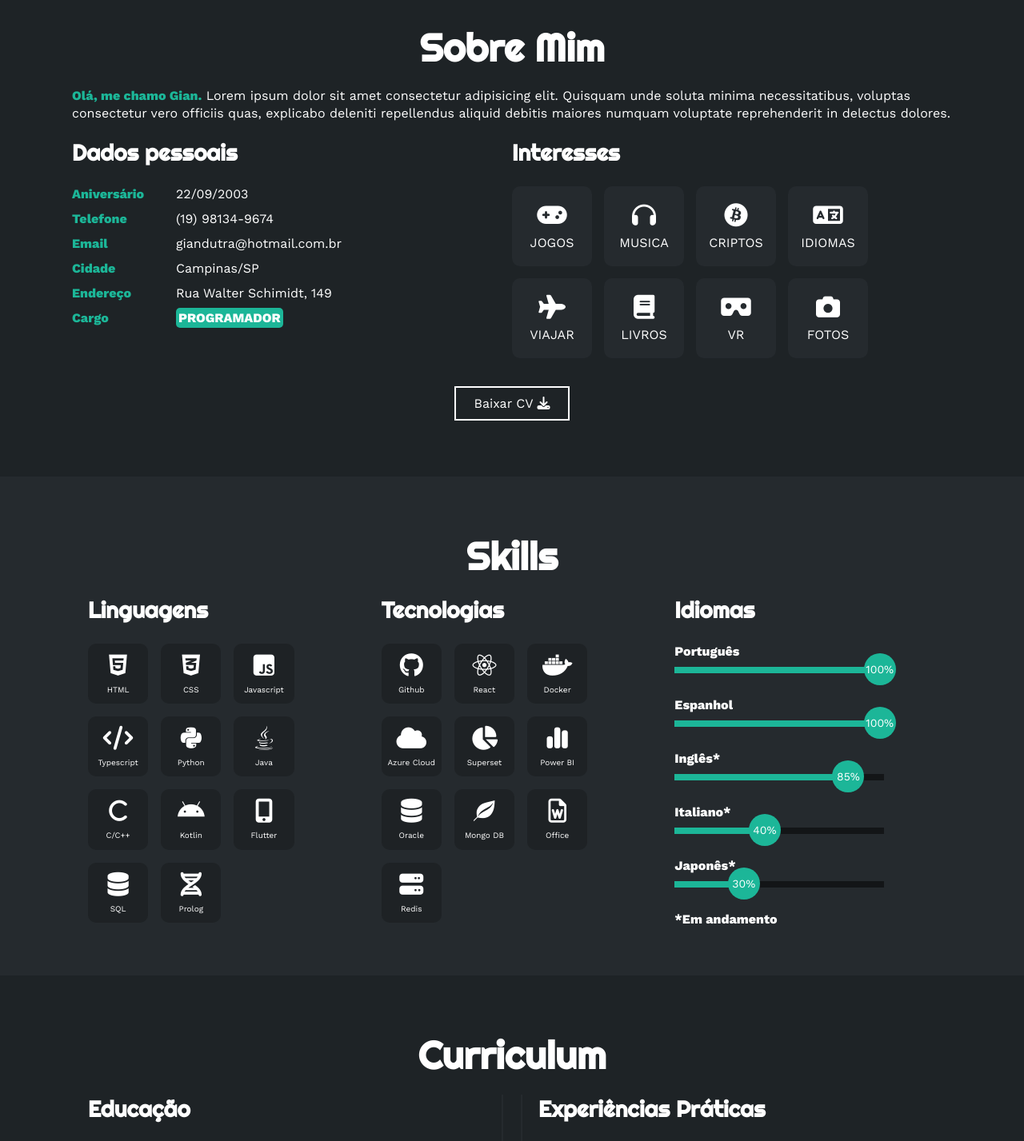
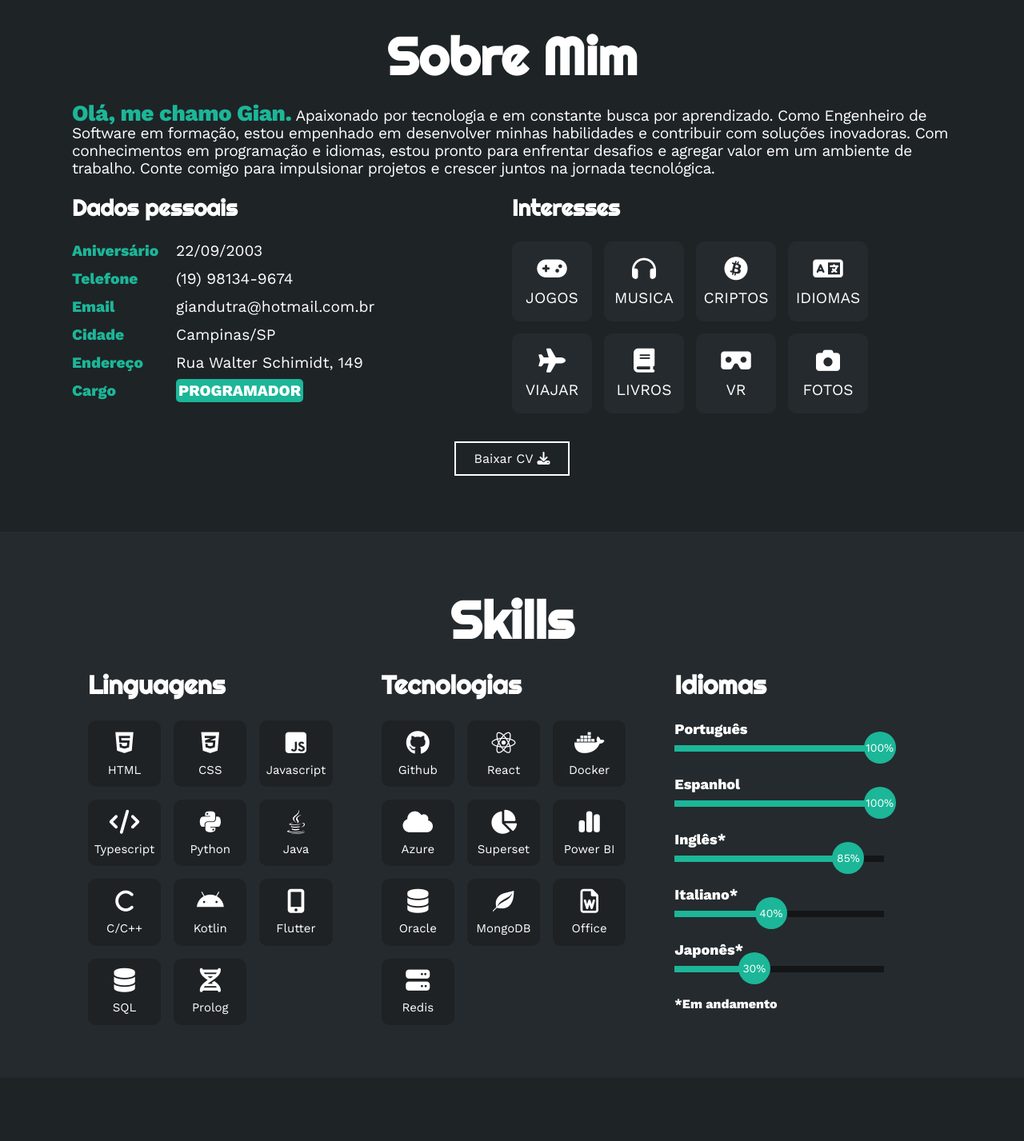
Before and after one commit to GianDutra/meu_portfolio, a React (Create React App) app: page / in a window 1280 px wide. Shown: the part 840-2267 px from the top of the page at 80% size. Built offline with nearby package versions, Linux system fonts and the light colour scheme.

Commit message:
Aumentando fonte/tamanho de tudo

```diff
--- a/src/assets/css/styles.css
+++ b/src/assets/css/styles.css
@@ -159,9 +159,10 @@ body {
 .sobremi .contenido-seccion{
     max-width: 1100px;
     margin: auto;
+
 }
 .sobremi h2{
-    font-size: 48px;
+    font-size: 65px;
     font-family: 'Righteous';
     text-align: center;
     padding: 20px 0;
@@ -171,11 +172,19 @@ body {
     font: 18px;
     line-height: 22px;
     margin-bottom: 20px;
+    letter-spacing: -0.5px;
 }
 .sobremi .contenido-seccion p span{
     color: #1CB698;
     font-weight: bold;
+    font-size: 28px;
+
 }
+
+.sobremi .contenido-seccion {
+    font-size: 1.20rem;
+}
+
 .sobremi .fila{
     display: flex;
 }
@@ -272,7 +281,7 @@ body {
     margin: auto;
 }
 .skills h2{
-    font-size: 48px;
+    font-size: 65px;
     font-family: 'Righteous';
     text-align: center;
     padding: 20px 0;
@@ -287,7 +296,7 @@ body {
 }
 
 .skills .fila .col h3{
-    font-size: 28px;
+    font-size: 32px;
     font-family: 'Righteous';
     margin-bottom: 25px;
 }
@@ -295,6 +304,7 @@ body {
     font-weight: bold;
     display: block;
     margin-bottom: 10px;
+    font-size: 18px;
 }
 .skills .skill .barra-skill{
     height: 8px;
@@ -323,6 +333,7 @@ body {
     font-size: 14px;
 }
 
+
 .em-andamento {
     font-weight: bold;
 }
@@ -335,7 +346,7 @@ body {
 }
 
 .skills .fila .col_linguagem h3{
-    font-size: 28px;
+    font-size: 32px;
     font-family: 'Righteous';
     margin-bottom: 25px;
 }
@@ -347,13 +358,13 @@ body {
 }
 
 .skills .col_linguagem .linguagens .text{
-    font-size: 10px;
+    font-size: 15px;
 }
 
 .skills .col_linguagem .linguagens{
     width: calc(33.33% - 15px);
-    width: 4.7rem;
-    height: 4.7rem;
+    width: 5.7rem;
+    height: 5.2rem;
     background-color: #1E2225;
     border-radius: 10px;
     margin: 0 1rem 1rem 0;
@@ -417,7 +428,7 @@ body {
 }
 @keyframes italiano {
     0%{width: 0%;}
-    100%{width: 45%;}
+    100%{width: 48%;}
 }
 
 .skills .skill .japones{
@@ -426,7 +437,7 @@ body {
 }
 @keyframes japones {
     0%{width: 0%;}
-    100%{width: 35%;}
+    100%{width: 40%;}
 }
 
 
@@ -441,7 +452,7 @@ body {
     margin: auto;
 }
 .curriculum h2{
-    font-size: 48px;
+    font-size: 65px;
     font-family: 'Righteous';
     text-align: center;
     padding: 20px 0;
@@ -456,7 +467,7 @@ body {
     padding: 0 20px;
 }
 .curriculum .fila .col h3{
-    font-size: 28px;
+    font-size: 34px;
     font-family: 'Righteous';
     margin-bottom: 25px;
 }
@@ -473,7 +484,7 @@ body {
     position: relative;
 }
 .curriculum .fila .item h4{
-    font-size: 20px;
+    font-size: 24px;
     margin-bottom: 10px;
 }
 .curriculum .fila .item .casa{
@@ -547,7 +558,7 @@ body {
     margin: auto;
 }
 .portfolio h2{
-    font-size: 48px;
+    font-size: 65px;
     font-family: 'Righteous';
     text-align: center;
     padding: 20px 0;
@@ -613,7 +624,7 @@ body {
     margin: auto;
 }
 .contacto h2{
-    font-size: 48px;
+    font-size: 65px;
     font-family: 'Righteous';
     text-align: center;
     padding: 20px 0;
--- a/src/components/AboutMe/index.js
+++ b/src/components/AboutMe/index.js
@@ -5,8 +5,9 @@ const AboutMe = () => {
     <section id="sobremi" class="sobremi">
         <div class="contenido-seccion">
             <h2>Sobre Mim</h2>
-            <p><span>Olá, me chamo Gian.</span>  Lorem ipsum dolor sit amet consectetur adipisicing elit. Quisquam unde soluta minima necessitatibus, voluptas consectetur vero officiis quas, explicabo deleniti repellendus aliquid debitis maiores numquam voluptate reprehenderit in delectus dolores.</p>
-
+            <div className="textinho">
+            <p><span>Olá, me chamo Gian.</span> Apaixonado por tecnologia e em constante busca por aprendizado. Como Engenheiro de Software em formação, estou empenhado em desenvolver minhas habilidades e contribuir com soluções inovadoras. Com conhecimentos em programação e idiomas, estou pronto para enfrentar desafios e agregar valor em um ambiente de trabalho. Conte comigo para impulsionar projetos e crescer juntos na jornada tecnológica.</p>
+            </div>
             <div class="fila">
 
                 <div class="col">
--- a/src/components/Skills/index.js
+++ b/src/components/Skills/index.js
@@ -113,7 +113,7 @@ const Skills = () => {
 
             <div className="linguagens">
             <i class="fa-solid fa-cloud"></i>
-                <span className="text">Azure Cloud</span>
+                <span className="text">Azure</span>
             </div>
 
             <div className="linguagens">
@@ -133,7 +133,7 @@ const Skills = () => {
 
             <div className="linguagens">
             <i class="fa-brands fa-envira fa-rotate-90"></i>
-                <span className="text">Mongo DB</span>
+                <span className="text">MongoDB</span>
             </div>
 
             <div className="linguagens">
```
